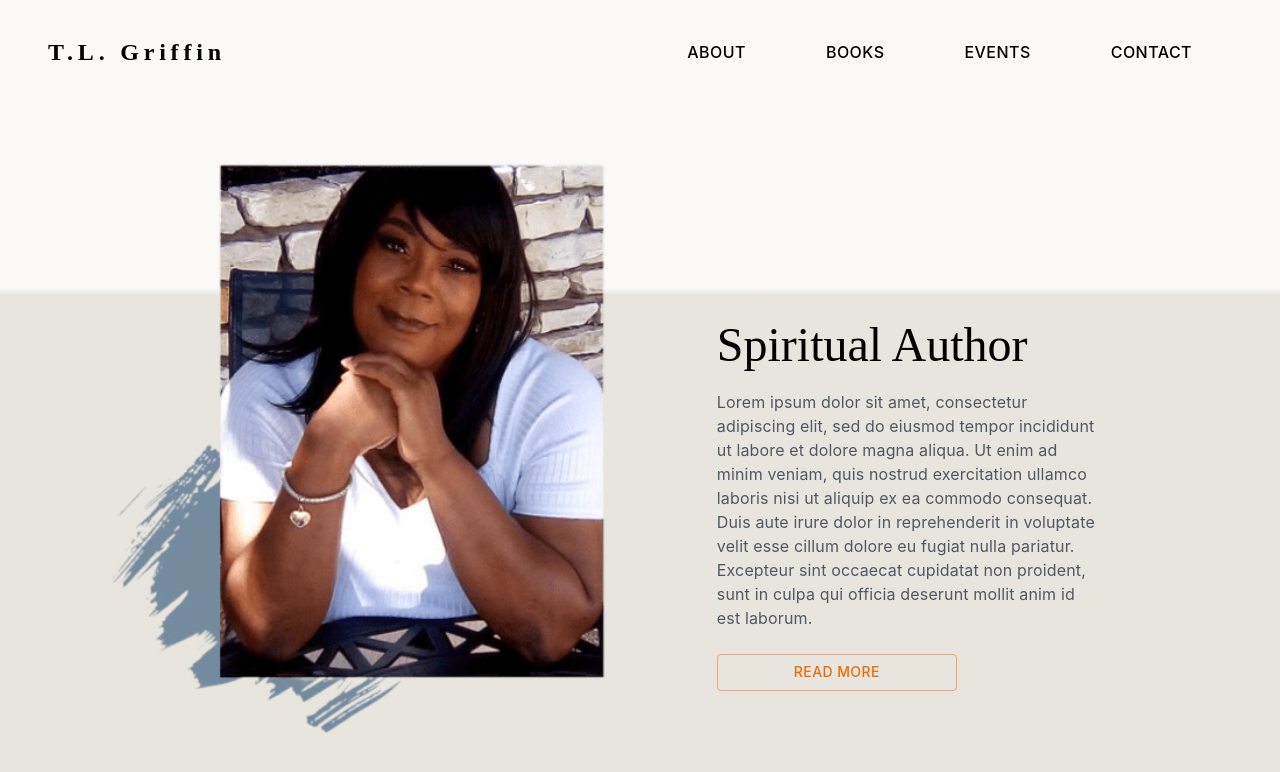
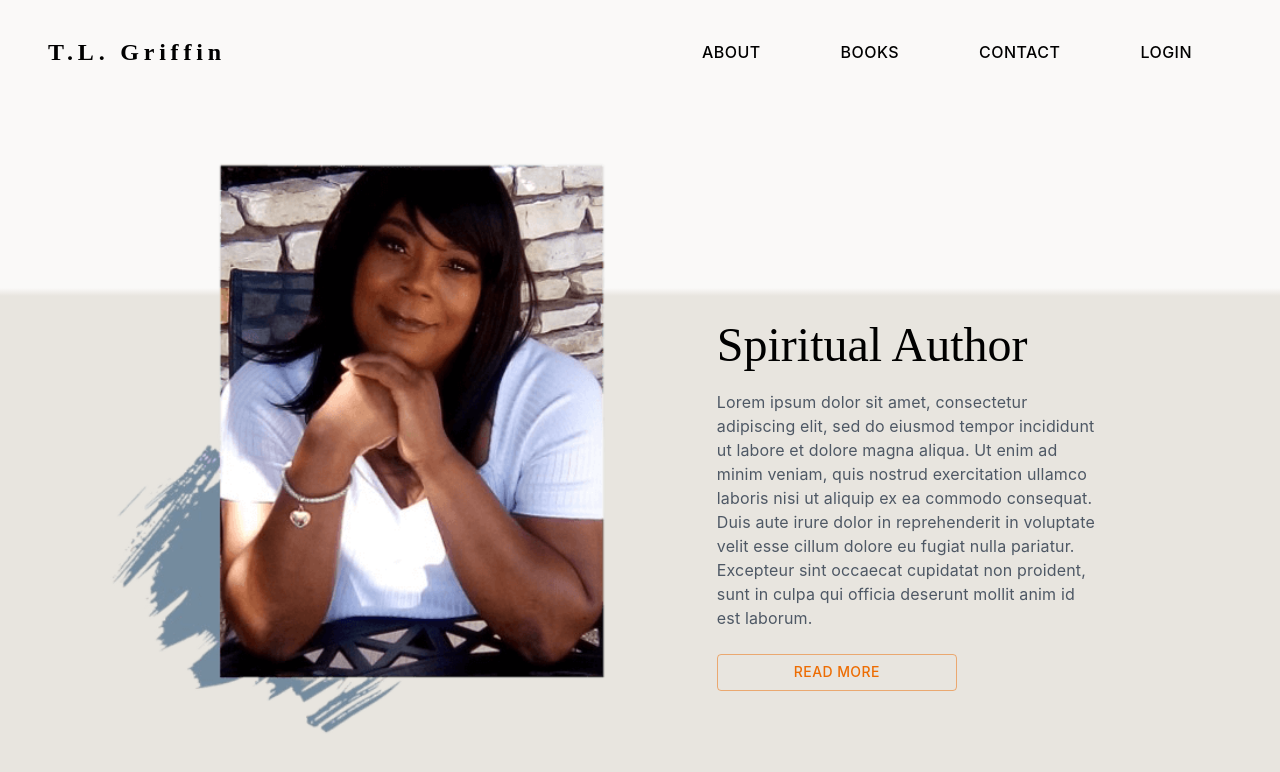
Before and after one commit to ChrisS561/TLGriffinBooks, a React (Create React App) app in the folder tisha-wesbite/: page / in a window 1280 px wide. Shown: the top 772 px of the page. Built offline with nearby package versions, Linux system fonts and the light colour scheme; the HTML template or start-up script is replaced by a standard one.

Commit message:
updated the navbar with the login

```diff
--- a/tisha-wesbite/src/Components/Navigation/NavBar.js
+++ b/tisha-wesbite/src/Components/Navigation/NavBar.js
@@ -11,7 +11,7 @@ import Button from '@mui/material/Button';
 import MenuItem from '@mui/material/MenuItem';
 import { common } from '@mui/material/colors';
 
-const pages = ['About', 'Books', 'Events', 'Contact'];
+const pages = ['About', 'Books', 'Contact'];
 const Books = ['Book 1', 'Book 2', 'Book 3'];
 
 function NavBar() {
@@ -138,13 +138,25 @@ function NavBar() {
 									display: 'block',
 									fontSize: 16,
 									fontFamily: 'inter',
-									margin: "2rem"
-
+									margin: '2rem',
 								}}
 							>
 								{page}
 							</Button>
 						))}
+						<Button
+							color="inherit"
+							sx={{
+								my: 3,
+								color: 'black',
+								display: 'block',
+								fontSize: 16,
+								fontFamily: 'inter',
+								margin: '2rem',
+							}}
+						>
+							Login
+						</Button>
 					</Box>
 				</Toolbar>
 			</Container>
```
